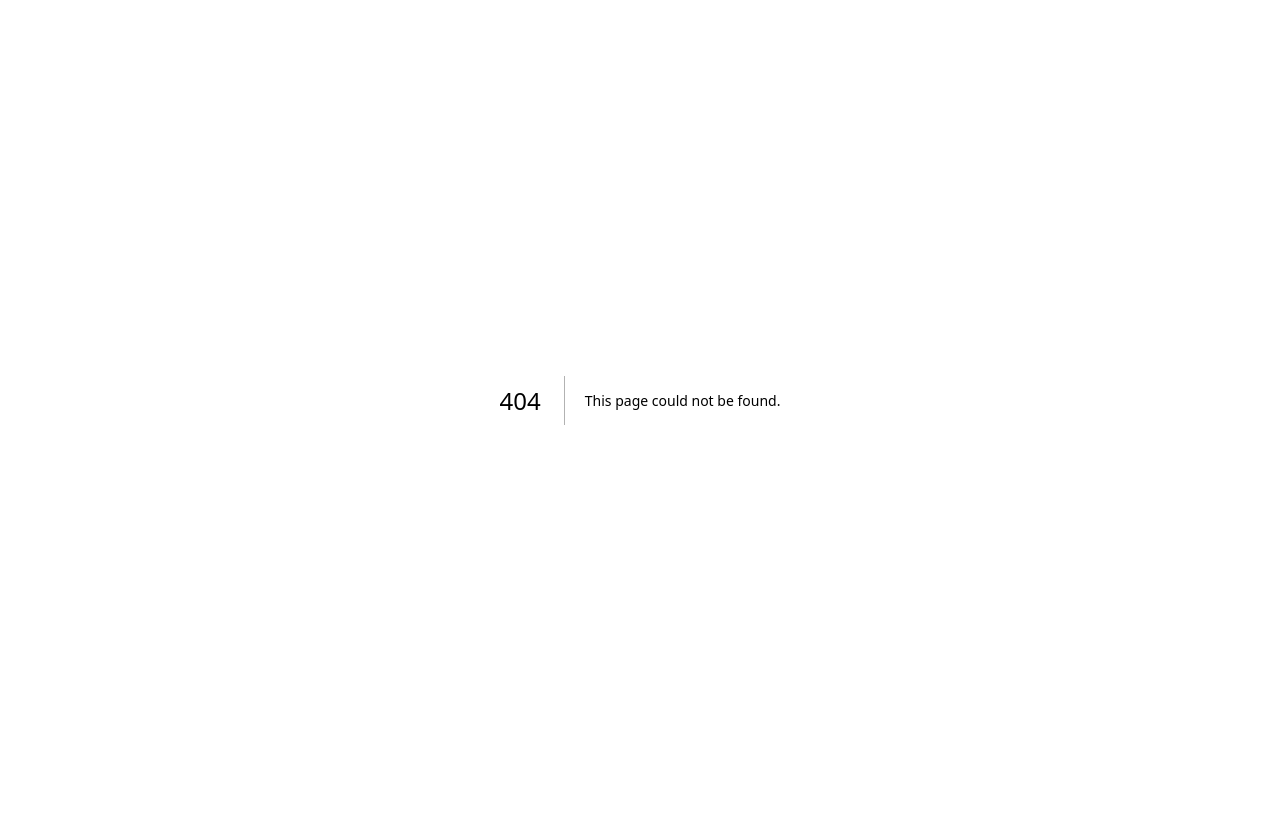
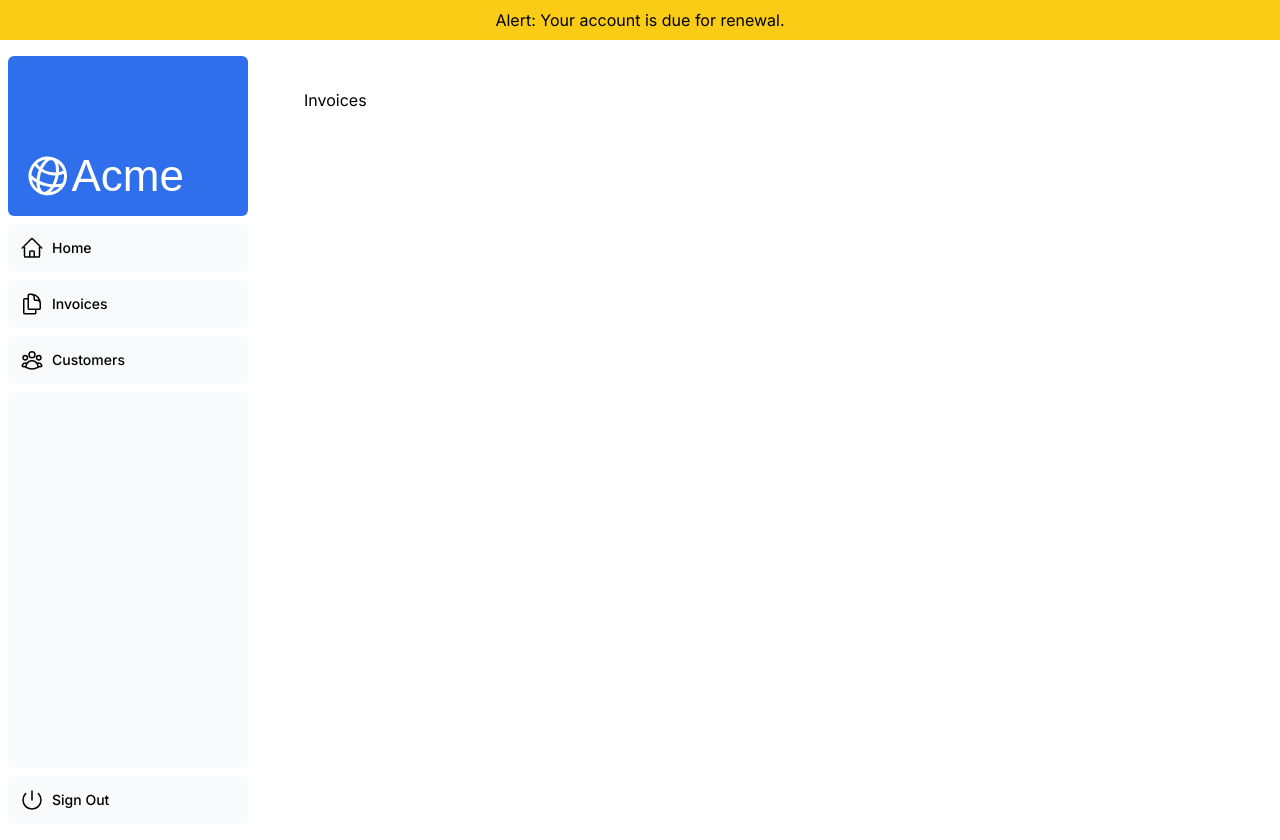
Before and after one commit to ericndungutse/next-learn-dashboard, a Next.js app: page /dashboard/invoices in a window 1280 px wide. Before the commit this address had no page. Before the commit the page ends 800 px from the top, so only its background shows below. Built offline with nearby package versions, Linux system fonts and the light colour scheme; a web font is replaced by a local one.

Commit message:
add nested routes

```diff
--- /dev/null
+++ b/app/dashboard/customers/page.tsx
@@ -0,0 +1,5 @@
+import React from 'react';
+
+export default function page() {
+  return <div>Customer Pages</div>;
+}
--- /dev/null
+++ b/app/dashboard/invoices/page.tsx
@@ -0,0 +1,5 @@
+import React from 'react';
+
+export default function Page() {
+  return <div>Invoices</div>;
+}
--- /dev/null
+++ b/app/dashboard/layout.tsx
@@ -0,0 +1,13 @@
+import React from 'react';
+import SideNav from '@/app/ui/dashboard/sidenav';
+
+export default function Layout({ children }: { children: React.ReactNode; name: string }) {
+  return (
+    <div className='flex h-screen flex-col md:flex-row md:overflow-hidden'>
+      <div className='w-full flex-none md:w-64'>
+        <SideNav />
+      </div>
+      <div className='flex-grow p-6 md:overflow-y-auto md:p-12'>{children}</div>
+    </div>
+  );
+}
--- /dev/null
+++ b/app/dashboard/page.tsx
@@ -0,0 +1,5 @@
+import React from 'react';
+
+export default function page() {
+  return <div>Default Page In Layout</div>;
+}
--- a/app/layout.tsx
+++ b/app/layout.tsx
@@ -4,7 +4,13 @@ import inter from './ui/fonts';
 export default function RootLayout({ children }: { children: React.ReactNode }) {
   return (
     <html lang='en'>
-      <body className={`${inter.className} antialiased`}>{children}</body>
+      <body className={`${inter.className} antialiased`}>
+        {/* Alert */}
+        <div className='bg-yellow-400 text-black p-2 text-center'>
+          <p>Alert: Your account is due for renewal.</p>
+        </div>
+        {children}
+      </body>
     </html>
   );
 }
```
